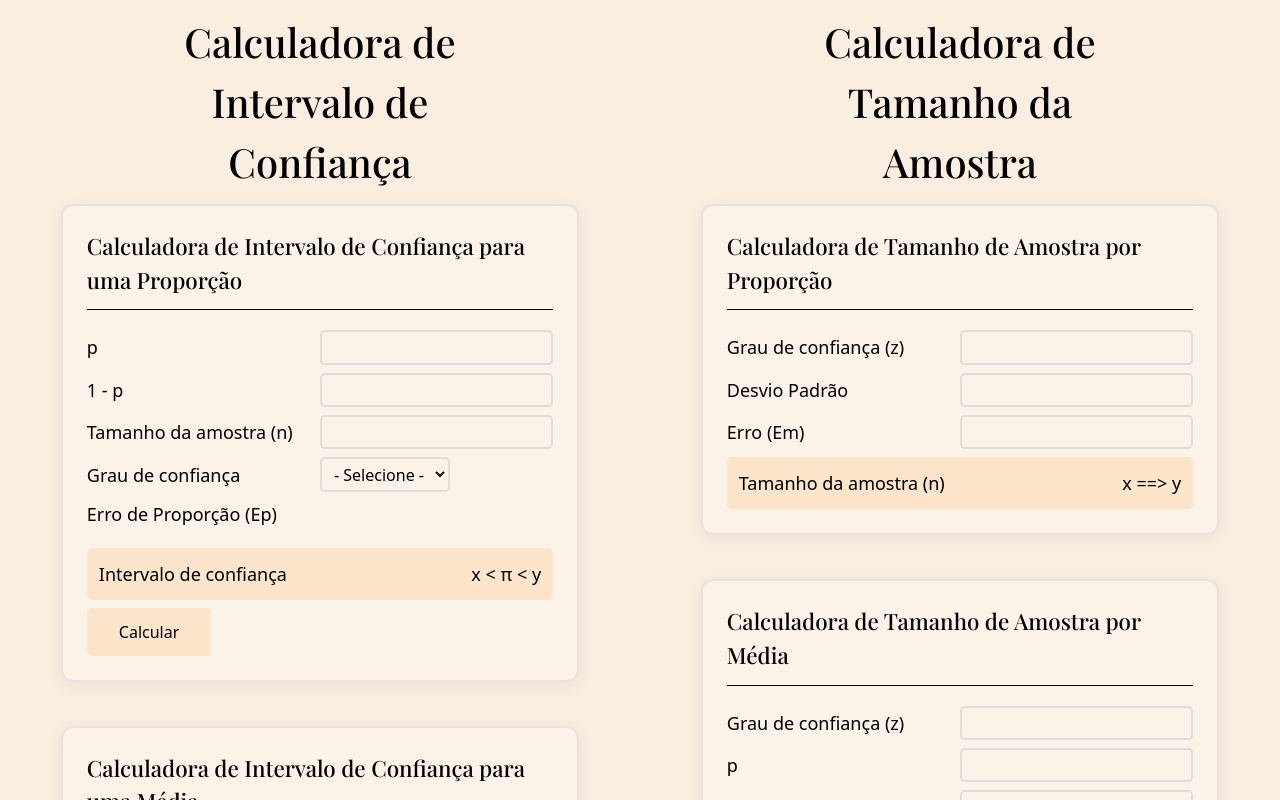
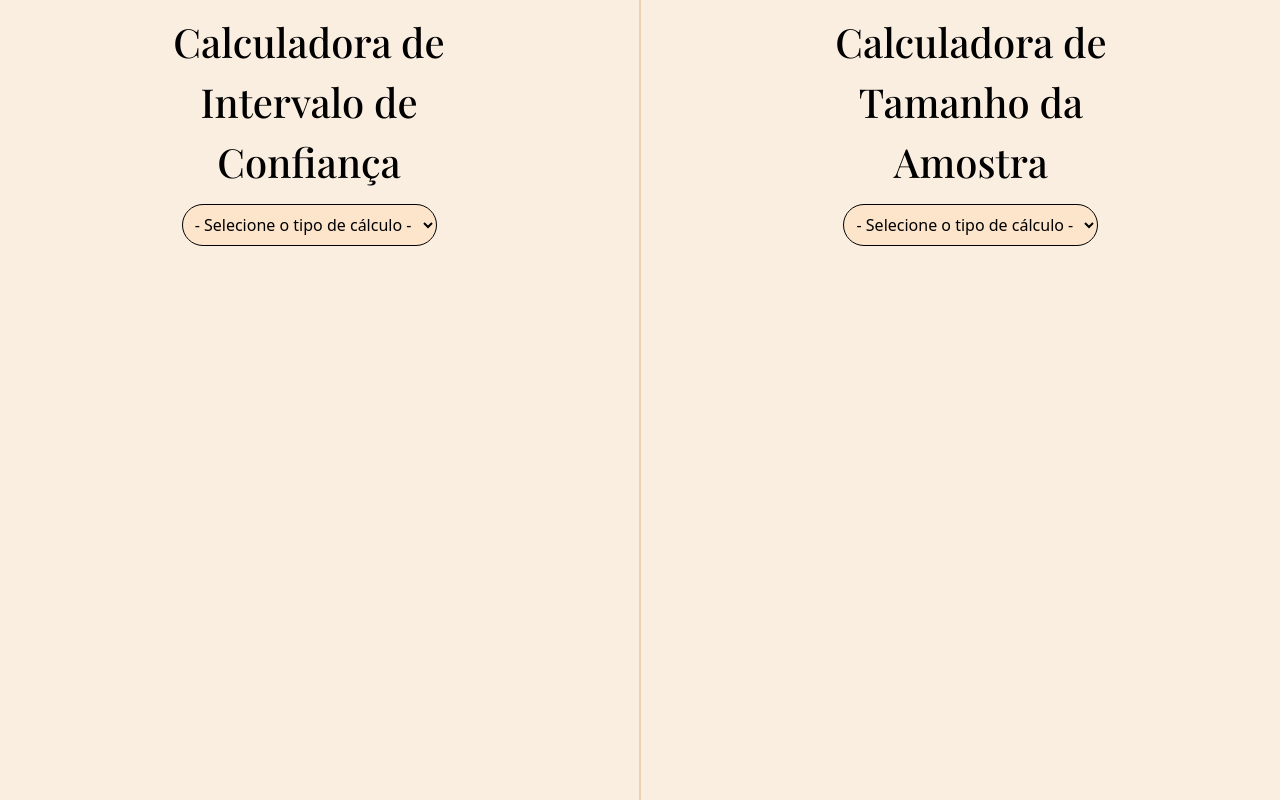
Before and after one commit to MuriloZague/estatisticaProject, a React (Vite) app: page / in a window 1280 px wide. Shown: the top 800 px of the page. Built offline with nearby package versions, Linux system fonts and the light colour scheme; a web font is replaced by a local one.

Commit message:
modified:   src/components/Home.tsx

```diff
--- a/src/components/Home.tsx
+++ b/src/components/Home.tsx
@@ -1,19 +1,56 @@
+import { useState } from "react";
+
 import Intervalo from "./Intervalo"
 import Amostra from "./Amostra"
 
 export default function Home() {
+
+  const [media1, setMedia1] = useState(Boolean)
+  const [proporcao1, setProporcao1] = useState(Boolean)
+
+  const [media2, setMedia2] = useState(Boolean)
+  const [proporcao2, setProporcao2] = useState(Boolean)
+
   return (
     <section className="flex flex-row justify-around">
       <div className="flex flex-col items-center gap-3 w-[45%] mt-3">
         <h1 className="text-[2.5rem] font-medium text-center max-w-[65%]">Calculadora de Intervalo de Confiança</h1>
+        <select onChange={e => {
+          setMedia1(e.target.value === "media");
+          setProporcao1(e.target.value === "proporcao");
+        }}
+          className="border p-2 text-center rounded-3xl bg-[#fce5cb]"
+        >
+          <option value="">- Selecione o tipo de cálculo -</option>
+          <option value="proporcao">Proporção</option>
+          <option value="media">Média</option>
+        </select>
+        {media1 ?
+        <Intervalo title="Calculadora de Intervalo de Confiança para uma Média" primeiro="Média" segundo="Desvio Padrão" terceiro="Tamanho da Amostra (n)" quarto="alfa (α)" quinto="Erro de Média (Em)" media={true}/>
+        : proporcao1 ?
         <Intervalo title="Calculadora de Intervalo de Confiança para uma Proporção" primeiro="p" segundo="1 - p" terceiro="Tamanho da amostra (n)" quarto="Grau de confiança" quinto="Erro de Proporção (Ep)" media={false}/>
-        <Intervalo title="Calculadora de Intervalo de Confiança para uma Média" primeiro="Média" segundo="Desvio Padrão" terceiro="Tamanho da Amostra (n)" quarto="alfa (α)" quinto="Erro de Média (Em)" media={true}/>
+        : null
+      }
       </div>
+      <div className="w-[0.1rem] h-svh bg-[#ecd0af]"></div>
       <div className="flex flex-col items-center gap-3 w-[45%] mt-3">
         <h1 className="text-[2.5rem] font-medium text-center max-w-[65%]">Calculadora de Tamanho da Amostra</h1>
+        <select onChange={e => {
+          setMedia2(e.target.value === "media");
+          setProporcao2(e.target.value === "proporcao");
+        }}
+          className="border p-2 text-center rounded-3xl bg-[#fce5cb]"
+        >
+          <option value="">- Selecione o tipo de cálculo -</option>
+          <option value="proporcao">Proporção</option>
+          <option value="media">Média</option>
+        </select>
+        {media2 ?
+        <Amostra title="Calculadora de Tamanho de Amostra por Média" primeiro="Grau de confiança (z)" segundo="p" terceiro="1 - p" quarto="erro (Ep)" />
+        : proporcao2 ?
         <Amostra title="Calculadora de Tamanho de Amostra por Proporção" primeiro="Grau de confiança (z)" segundo="Desvio Padrão" terceiro="Erro (Em)" quarto="" />
-        <Amostra title="Calculadora de Tamanho de Amostra por Média" primeiro="Grau de confiança (z)" segundo="p" terceiro="1 - p" quarto="erro (Ep)" />
-      </div>
+        : null}
+        </div>
     </section>
   )
 }
```
